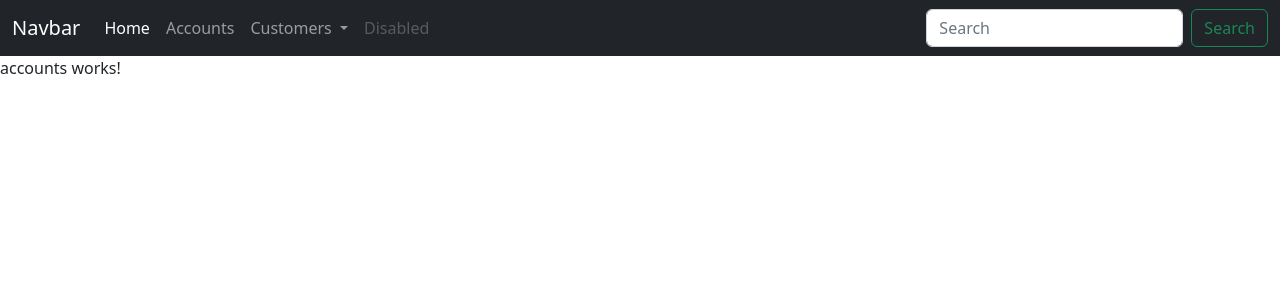
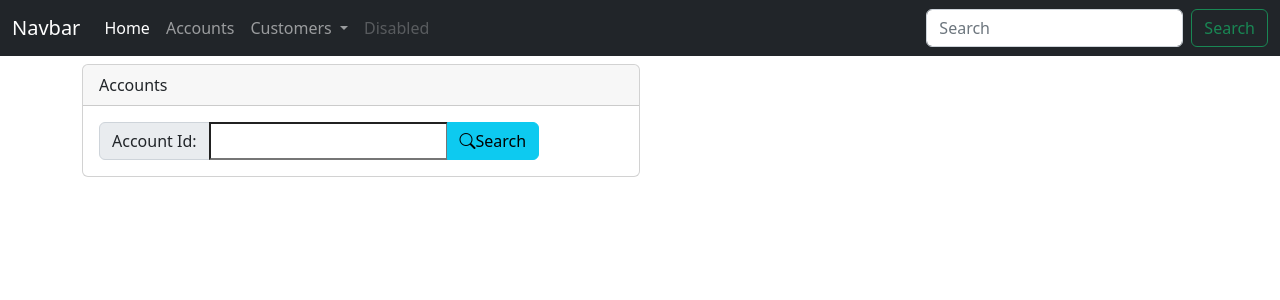
Before and after one commit to DOUHIChaimae/DOUHI_Chaimae_JEE, an Angular app in the folder digital-banking-web/: page /accounts in a window 1280 px wide. Shown: the top 300 px of the page. Built offline with nearby package versions, Linux system fonts and the light colour scheme.

Commit message:
add account model and services

```diff
--- a/digital-banking-web/src/app/accounts/accounts.component.html
+++ b/digital-banking-web/src/app/accounts/accounts.component.html
@@ -1 +1,53 @@
-<p>accounts works!</p>
+<div class="container mt-2 ">
+  <div class="col col-md-6">
+    <div class="card">
+      <div class="card-header">Accounts</div>
+      <div class="card-body">
+        <form [formGroup]="accountFormGroup" (ngSubmit)="handleSearchAccount()">
+          <div class="input-group">
+            <label class="input-group-text">Account Id:</label>
+            <input type="text" formControlName="accountId"/>
+            <button class="btn btn-info">
+              <i class="bi bi-search"></i>Search
+            </button>
+          </div>
+        </form>
+        <ng-container *ngIf="accountObservable | async as accountDetails">
+          <div class="panel-body table-responsive">
+            <div class="mb-2">
+              <h4 class="display-5 text-black">
+                Balance : <strong>{{accountDetails.balance | currency }} </strong>
+              </h4>
+            </div>
+            <table class="table" style="text-align:center">
+              <thead>
+              <tr>
+                <th>ID</th>
+                <th>Date</th>
+                <th>Type</th>
+                <th>Amount</th>
+              </tr>
+              </thead>
+              <tbody>
+              <tr *ngFor="let op of accountDetails.accountOperationDTOS">
+                <td>{{op.id}}</td>
+                <td>{{op.operationDate | date : 'dd-MM-yyyy:HH-mm-ss'}}</td>
+                <td>{{op.type}}</td>
+                <td>{{op.amount | currency }}</td>
+              </tr>
+              </tbody>
+            </table>
+            <ul class="nav nav-pills">
+              <li *ngFor="let item of [].constructor(accountDetails.totalPages);let page=index">
+                <a [ngClass]="page==currentPage? 'btn-info':'btn btn-outline-info' " (click)="gotoPage(page)"
+                   class="btn ms-1 mt-1">
+                  {{page}}
+                </a>
+              </li>
+            </ul>
+          </div>
+        </ng-container>
+      </div>
+    </div>
+  </div>
+</div>
--- a/digital-banking-web/src/app/accounts/accounts.component.ts
+++ b/digital-banking-web/src/app/accounts/accounts.component.ts
@@ -1,10 +1,37 @@
-import { Component } from '@angular/core';
+import {Component, OnInit} from '@angular/core';
+import {FormBuilder, FormGroup} from "@angular/forms";
+import {AccountsService} from "../services/accounts.service";
+import {Observable} from "rxjs";
+import {AccountDetails} from "../model/account.model";
 
 @Component({
   selector: 'app-accounts',
   templateUrl: './accounts.component.html',
   styleUrls: ['./accounts.component.css']
 })
-export class AccountsComponent {
+export class AccountsComponent implements OnInit {
+  accountFormGroup!: FormGroup;
+  currentPage: number = 0;
+  pageSize: number = 5;
+  accountObservable!: Observable<AccountDetails>;
 
+  constructor(private fb: FormBuilder, private accountService: AccountsService) {
+  }
+
+  ngOnInit(): void {
+    this.accountFormGroup = this.fb.group({
+      accountId: this.fb.control('')
+    });
+
+  }
+
+  handleSearchAccount() {
+    let accountId: string = this.accountFormGroup.value.accountId;
+    this.accountObservable = this.accountService.getAccount(accountId, this.currentPage, this.pageSize);
+  }
+
+  gotoPage(page: number) {
+    this.currentPage = page;
+    this.handleSearchAccount();
+  }
 }
--- /dev/null
+++ b/digital-banking-web/src/app/services/accounts.service.ts
@@ -0,0 +1,32 @@
+import {Injectable} from '@angular/core';
+import {HttpClient} from "@angular/common/http";
+import {Observable} from "rxjs";
+import {Customer} from "../model/customer.model";
+import {AccountDetails} from "../model/account.model";
+
+@Injectable({
+  providedIn: 'root'
+})
+export class AccountsService {
+
+  backendHost: string = "http://localhost:8085"
+
+  constructor(private http: HttpClient) {
+  }
+
+  public getAccount(accountId: string, page: number, size: number): Observable<AccountDetails> {
+    return this.http.get<AccountDetails>(this.backendHost + "/accounts/" + accountId + "/pageOperations?page=" + page + "&size=" + size)
+  }
+
+  public searchCustomers(keyword: string): Observable<Array<Customer>> {
+    return this.http.get<Array<Customer>>(this.backendHost + "/customers/search?keyword=" + keyword)
+  }
+
+  public saveCustomer(customer: Customer): Observable<Customer> {
+    return this.http.post<Customer>(this.backendHost + "/customers", customer);
+  }
+
+  public deleteCustomer(id: number) {
+    return this.http.delete(this.backendHost + "/customers/" + id);
+  }
+}
```
Also changed, not shown: digital-banking-web/src/app/model/account.model.ts (added, +16 -0 lines), 1 other file (tests, documents, lock files or other folders).
